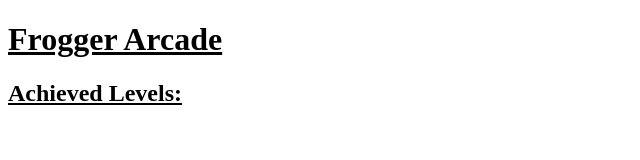
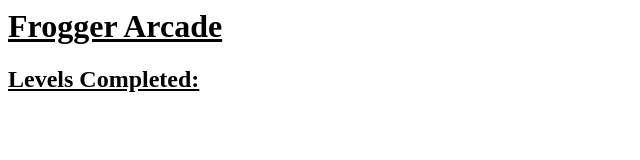
Before and after one commit to FENDdeveloperkei/classic-arcade-game3, a plain HTML site: page index.html in a window 1280 px wide. Shown: the whole page, without its empty margins (0-640 px from the left). Drawn offline with Linux system fonts and the light colour scheme.

Commit message:
Update index.html

```diff
--- a/index.html
+++ b/index.html
@@ -1,4 +1,3 @@
-<!DOCTYPE html>
 <html>
 <head>
     <meta charset="UTF-8">
@@ -8,6 +7,6 @@
 </head>
 <body>
   <h1><u>Frogger Arcade</h1>
-	<h2>Achieved Levels: <span id="lvlScore"></span></h2>
+	<h2>Levels Completed: <span id="lvlScore"></span></h2>
 </body>
 </html>
```
